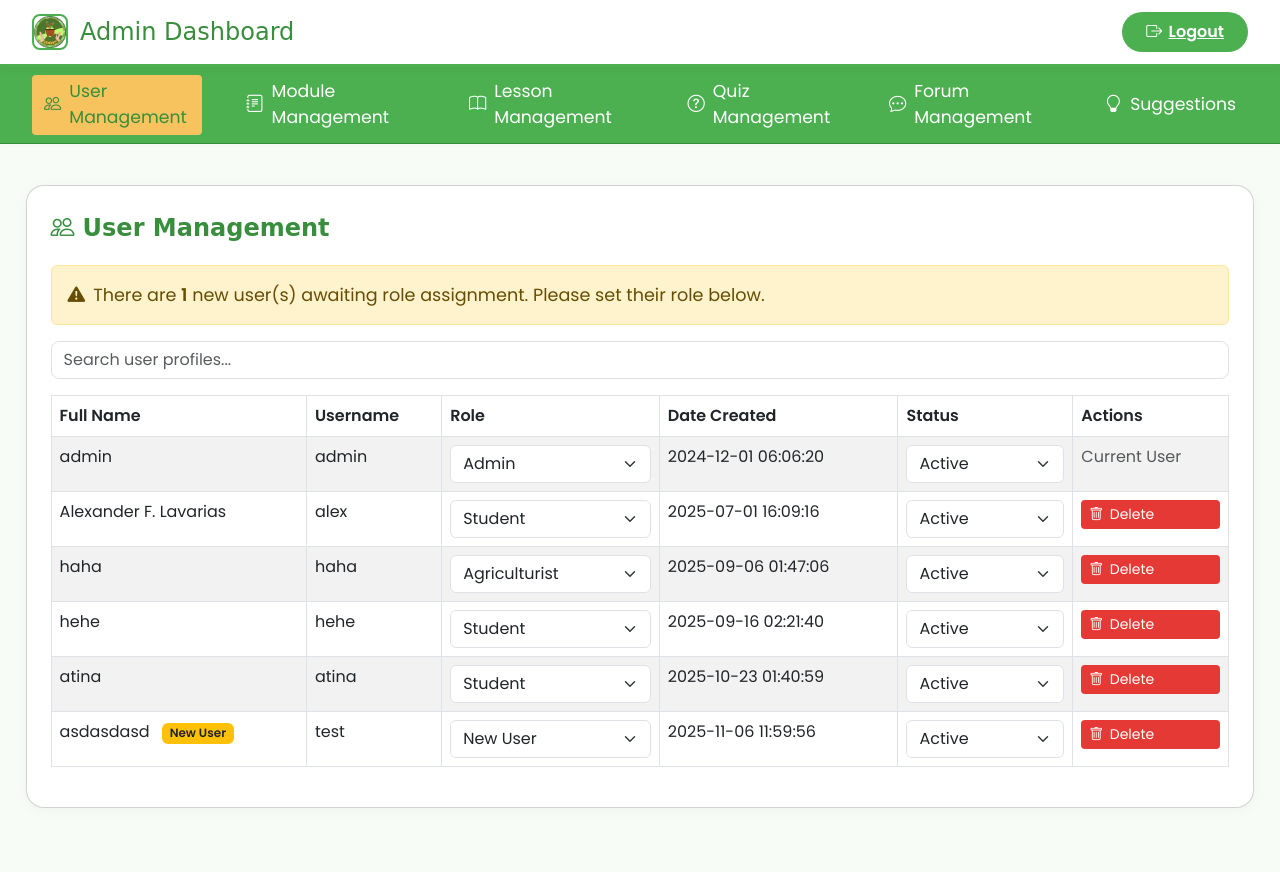
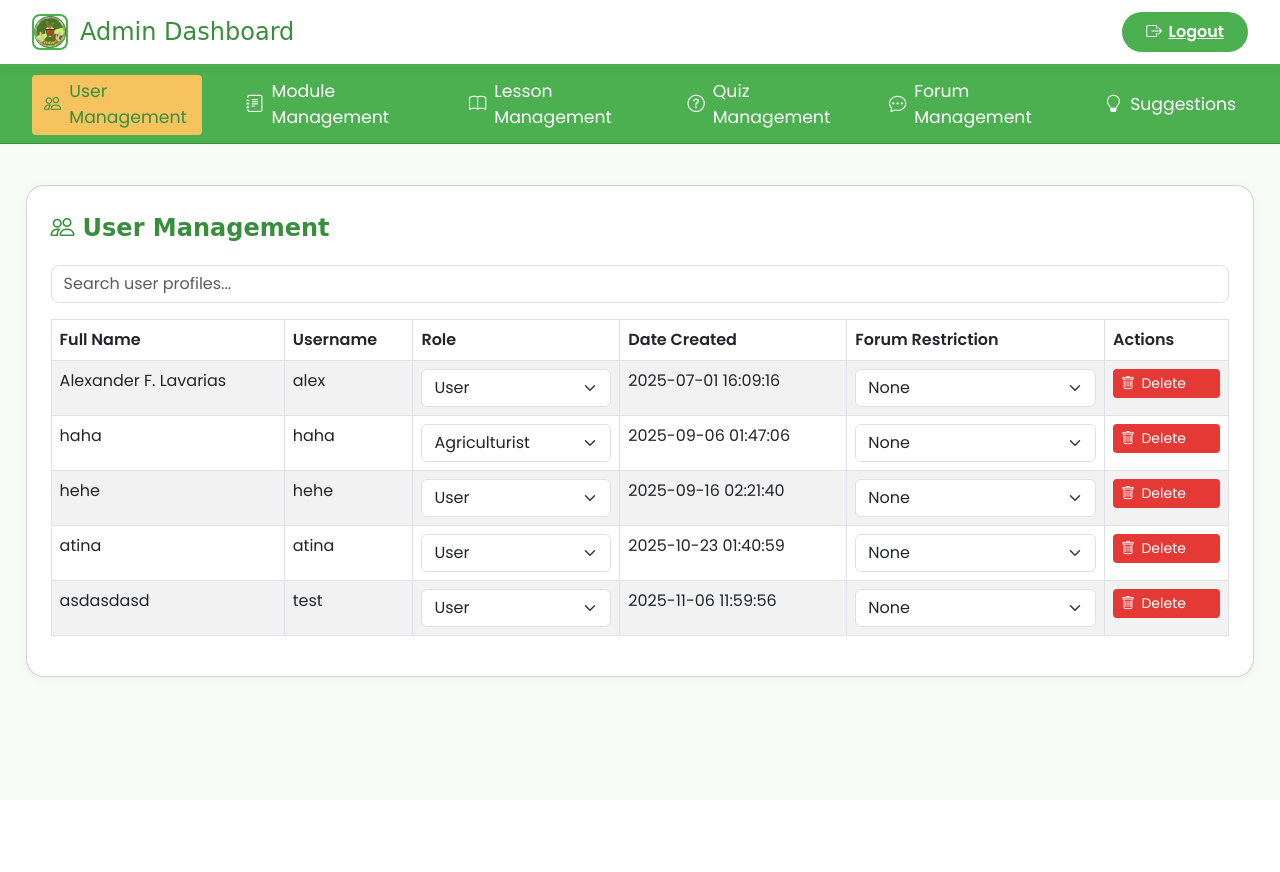
Before and after one commit to TissueRole/capstone22, a PHP site: page /php/Admin/adminpage.php in a window 1280 px wide. After the commit the page ends 681 px from the top, so only its background shows below. Run offline with PHP 8.4, Linux system fonts and the light colour scheme; a user stored in the database is signed in; data comes from the database, SQL or seed files in the repository; some web fonts are replaced.

Commit message:
user management

```diff
--- a/php/Admin/adminpage.php
+++ b/php/Admin/adminpage.php
@@ -54,13 +54,6 @@ include('../connection.php');
         <?php endif; ?>
         <section id="user-management" class="content-section card p-4">
             <div class="section-title"><i class="bi bi-people"></i>User Management</div>
-            <?php
-            // Notification for new users
-            $new_users_result = $conn->query("SELECT * FROM users WHERE role = 'new user'");
-            if ($new_users_result && $new_users_result->num_rows > 0) {
-                echo '<div class="alert alert-warning d-flex align-items-center" role="alert" style="font-size:1.1em;"><i class="bi bi-exclamation-triangle-fill me-2"></i> There are&nbsp;<b>' . $new_users_result->num_rows . '</b>&nbsp;new user(s) awaiting role assignment. Please set their role below.</div>';
-            }
-            ?>
             <div class="mb-3">
                 <input type="text" id="search" class="form-control" placeholder="Search user profiles...">
             </div>
@@ -72,35 +65,33 @@ include('../connection.php');
                         <th>Username</th>
                         <th>Role</th>
                         <th>Date Created</th>
-                        <th>Status</th>
+                        <th>Forum Restriction</th>
                         <th>Actions</th>
                     </tr>
                 </thead>
                 <tbody id="userTable">
                     <?php
-                    $result = $conn->query("SELECT * FROM users");
+                    $result = $conn->query("SELECT * FROM users WHERE role != 'admin'");
                     while ($row = $result->fetch_assoc()) {
                         $is_new_user = ($row['role'] === 'new user');
                         echo "<tr" . ($is_new_user ? " style='background:#fffbe6;'" : "") . ">";
                         echo "<td>" . htmlspecialchars($row['name']);
-                        if ($is_new_user) {
-                            echo " <span class='badge bg-warning text-dark ms-2'>New User</span>";
-                        }
+                        //if ($is_new_user) {
+                        //    echo " <span class='badge bg-warning text-dark ms-2'>New User</span>";
+                        //}
                         echo "</td>";
                         echo "<td>" . htmlspecialchars($row['username']) . "</td>";
                         echo "<td>
                                     <select class='form-select' onchange='updateUser(this, " . $row['user_id'] . ", \"role\")'>
-                                        <option value='admin'" . ($row['role'] == 'admin' ? ' selected' : '') . ">Admin</option>
-                                        <option value='student'" . ($row['role'] == 'student' ? ' selected' : '') . ">Student</option>
+                                        <option value='student'" . ($row['role'] == 'student' ? ' selected' : '') . ">User</option>
                                         <option value='agriculturist'" . ($row['role'] == 'agriculturist' ? ' selected' : '') . ">Agriculturist</option>
-                                        <option value='new user'" . ($row['role'] == 'new user' ? ' selected' : '') . ">New User</option>
                                     </select>
                                 </td>";
                         echo "<td>" . htmlspecialchars($row['date_created']) . "</td>";
                         echo "<td>
                             <select class='form-select' onchange='updateUser(this, " . $row['user_id'] . ", \"status\")'>
-                                <option value='active'" . ($row['status'] == 'active' ? ' selected' : '') . ">Active</option>
-                                <option value='inactive'" . ($row['status'] == 'inactive' ? ' selected' : '') . ">Inactive</option>
+                                <option value='active'" . ($row['status'] == 'active' ? ' selected' : '') . ">None</option>
+                                <option value='inactive'" . ($row['status'] == 'inactive' ? ' selected' : '') . ">Forum Restricted</option>
                             </select>
                         </td>";
                         echo "<td>";
```
